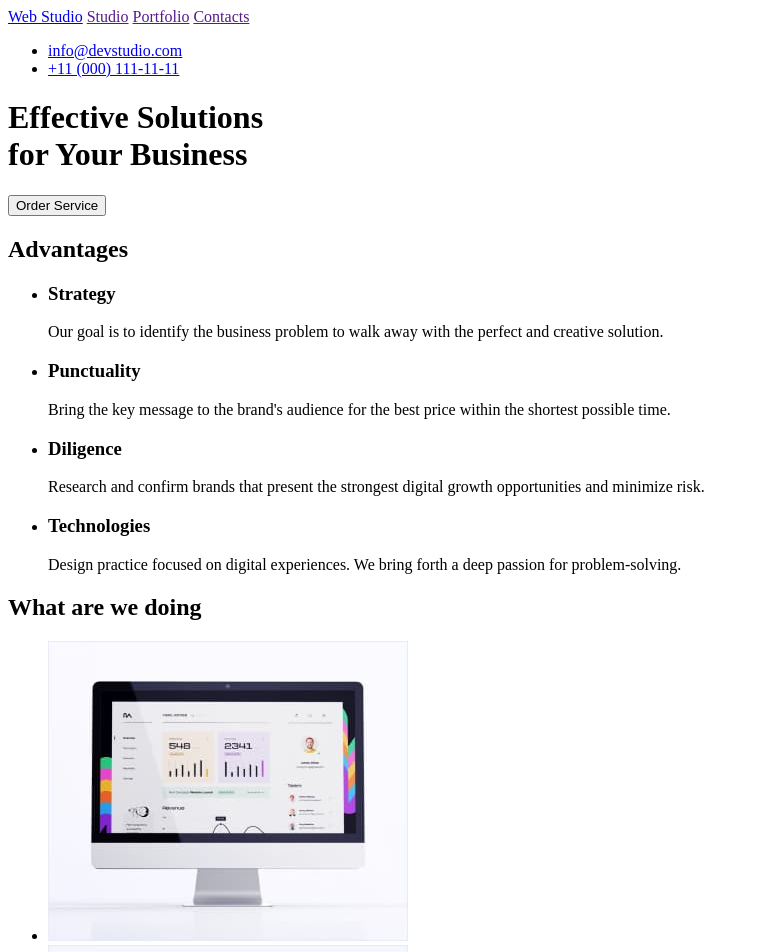
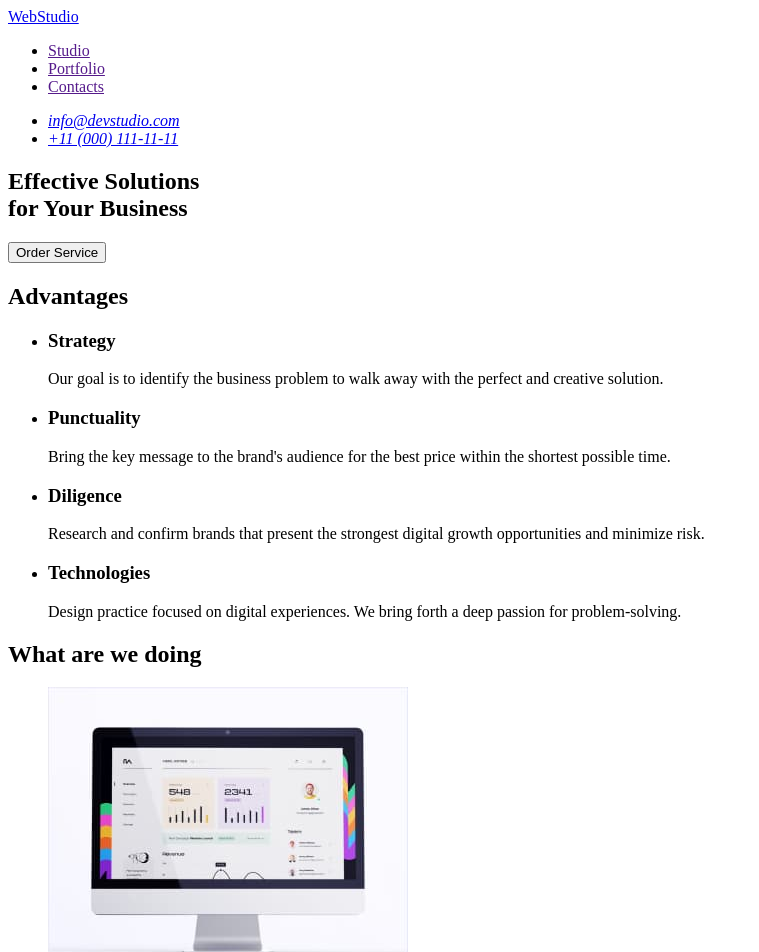
Before and after one commit to StepanKryvskyi/goit-markup-hw-01, a plain HTML site: page index.html in a window 1280 px wide. Shown: the top 952 px of the page, without its empty margins (0-759 px from the left). Drawn offline with Linux system fonts and the light colour scheme.

Commit message:
update index html

```diff
--- a/index.html
+++ b/index.html
@@ -1,31 +1,38 @@
 <!DOCTYPE html>
 <html lang="en">
   <head>
-    <meta charset="UTF-8"/>
-    <meta http-equiv="X-UA-Compatible" content="IE=edge"/>
-    <meta name="viewport" content="width=device-width, initial-scale=1.0"/>
+    <meta charset="UTF-8" />
+    <meta http-equiv="X-UA-Compatible" content="IE=edge" />
+    <meta name="viewport" content="width=device-width, initial-scale=1.0" />
     <title>Web Studio</title>
   </head>
   <body>
     <!-- Header -->
     <header>
       <nav>
-        <a href="./index.html">Web Studio</a>
-        <a href="">Studio</a>
-        <a href="">Portfolio</a>
-        <a href="">Contacts</a>
+        <a href="./index.html">WebStudio</a>
+        <ul>
+          <li><a href="">Studio</a></li>
+          <li><a href="">Portfolio</a></li>
+          <li><a href="">Contacts</a></li>
+        </ul>
       </nav>
+      <address>
         <ul>
           <li><a href="mailto:info@devstudio.com">info@devstudio.com</a></li>
           <li><a href="tel:+110001111111">+11 (000) 111-11-11</a></li>
         </ul>
+      </address>
     </header>
     <!-- Main -->
     <main>
-      <h1>Effective Solutions <br>
-        for Your Business</h1>
+        <section>
+            <h1>
+                Effective Solutions <br />
+                for Your Business
+              </h1>
               <button type="button">Order Service</button>
-    </main>
+        </section>
          <!-- Advantages -->
     <section>
         <h2>Advantages</h2>
@@ -136,13 +143,15 @@
           </li>
         </ul>
       </section>
+    </main>
+
     <!-- Footer -->
     <footer>
-      <a href="./index.html">Web Studio</a>
+        <a href="./index.html">WebStudio</a>
       <p>
-        Increase the flow of customers and <br />
-        sales for your business with digital <br />
-        marketing & growth solutions. <br />
+        Increase the flow of customers and
+        sales for your business with digital
+        marketing & growth solutions.
       </p>
     </footer>
   </body>
```
Lines whose indentation alone changed are shown as unchanged.
